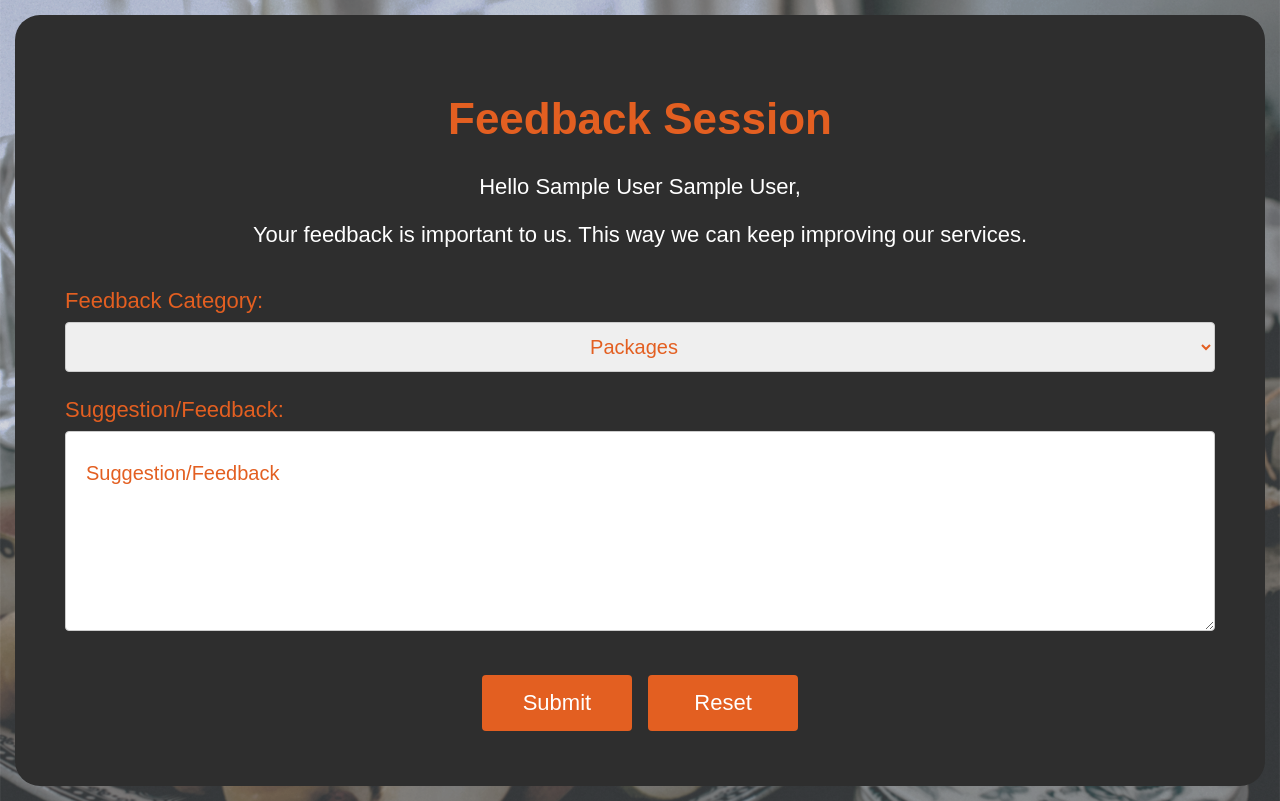
After one commit to simonj-suts/FoodEdgeWeb, a PHP site: page /feedback.php in a window 1280 px wide. The commit adds this page. Run offline with PHP 8.4, Linux system fonts and the light colour scheme; the visitor is signed in with stand-in values (Sample User, id 1); some web fonts are replaced.

Commit message:
Feedback page implementation

```diff
--- /dev/null
+++ b/feedback.php
@@ -0,0 +1,40 @@
+<!DOCTYPE html>
+<html lang="en">
+	<head>
+		<title>Feedback Form</title>
+		<meta charset="utf-8">
+		<meta name="description" content="FoodEdge Feedback Form">
+		<meta name="keywords" content="feedback, food, catering, services">
+		<meta name="author" content="Jibril Saleem">
+		<link rel="stylesheet" type="text/css" href="form_table.css"/>
+	</head>
+	<body class="feedbackformbody">
+		<?php session_start() ?>
+		<div class="feedbackform">
+			<form name="feedbackform" action="feedbackconfirmation.php" method="post" onsubmit="return myFunction()">
+				<h1 class="feedbackform_header">Feedback Session</h1>
+				<p class = "feedbacknames"> Hello <?php echo $_SESSION["fname"]; echo " ". $_SESSION["lname"];?>,</p>
+				<p class="feedbackdesc">Your feedback is important to us. This way we can keep improving our services.</p>
+
+				<div>
+					<label class="feedbacklabel" for="fcategory">Feedback Category: </label><br/>
+
+					<select name="feedbackcat" id="feedbackcat">
+					  <option value="Packages">Packages</option>
+					  <option value="Catering">Catering Services</option>
+					  <option value="Others">Others</option>
+					</select>
+				</div>
+
+				<div>
+					<label class="feedbacklabel" for="suggestion">Suggestion/Feedback: </label><br/>
+					<textarea name="suggestion" id="suggestion" maxlength="250" rows="6" placeholder="Suggestion/Feedback" required="required"></textarea>
+				<div>
+				<div class ="feedbackbuttongroup">
+					<button class="feedbacksubmitbutton"><span>Submit</span></button>
+					<input type="reset" class="feedbackresetbutton"></button>
+				</div>
+			</form>
+		</div>
+	</body>
+</html>
--- a/form_table.css
+++ b/form_table.css
@@ -933,3 +933,227 @@ h1.changePassword{
 [class="paymentpage"] input::-webkit-input-placeholder {
     transition: 0.5s ease-in;
 }
+
+/* Feedback pages CSS*/
+
+.feedbackformbody{
+	font-family: Nominee, Arial, sans-serif;
+	background-image: url("cateringbackground.png");
+	background-position: center; /* Center the image */
+ 	background-repeat: repeat; /* Do not repeat the image */
+  	background-size: cover; /* Resize the background image to cover the entire container */
+	margin: 15px;
+}
+
+.feedbackform_header {
+	text-align:center;
+	color: #e35f21;
+}
+
+.feedbackform {
+	display: block;
+	background-color:#2E2E2E;
+	padding: 50px;
+	font-size: 22px;
+	border-radius: 25px;
+}
+
+.feedbacknames {
+	text-align: center;
+	color: white;
+}
+
+.feedbackdesc{
+	text-align: center;
+	color: white;
+	margin-bottom: 40px;
+}
+
+.feedbacklabel{
+	color: #e35f21;
+}
+
+#feedbackcatinput{
+	width: 100%;
+    padding: 20px 20px;
+    margin: 8px 0 30px 0;
+    display: inline-block;
+    border: 1px solid #ccc;
+    border-radius: 4px;
+    box-sizing: border-box;
+}
+
+#suggestion{
+	width: 100%;
+    padding: 30px 20px;
+    margin: 8px 0;
+    display: inline-block;
+    border: 1px solid #ccc;
+    border-radius: 4px;
+    box-sizing: border-box;
+	font-size: 20px;
+	color: #e35f21;
+}
+
+#suggestion:focus{
+	outline: none !important;
+	border: 3px solid #e35f21;
+}
+
+#suggestion::placeholder {
+  color: #e35f21;
+  opacity: 1;
+}
+
+.feedbackbuttongroup{
+	padding-top: 25px;
+	text-align: center;
+}
+
+.confirmfeedbackbutton{
+	margin-top: 50px;
+	text-align: center;
+}
+
+.feedbacksubmitbutton, .feedbackresetbutton{
+	border-radius: 4px;
+	background-color: #e35f21;
+	border: none;
+	color: #FFFFFF;
+	text-align: center;
+	font-family: Nominee, Arial, sans-serif;
+	font-size: 22px;
+	padding: 15px;
+	width: 150px;
+	cursor: pointer;
+	margin: 5px;
+}
+
+.buttontohome{
+	border-radius: 4px;
+	background-color: #e35f21;
+	border: none;
+	color: #FFFFFF;
+	text-align: center;
+	font-family: Nominee, Arial, sans-serif;
+	font-size: 22px;
+	padding: 15px;
+	width: 250px;
+	cursor: pointer;
+	margin: 5px;
+}
+
+
+.feedbacksubmitbutton:hover, .feedbackresetbutton:hover, .buttontohome:hover{
+	background-color:black;
+	color: #e35f21;
+}
+
+.feedbacksubmitbutton span, .feedbackresetbutton span, .buttontohome span{
+	cursor: pointer;
+	display: inline-block;
+	position: relative;
+	transition: 0.5s;
+}
+
+.feedbacksubmitbutton span:after, .buttontohome span:after {
+	content: '\00bb';
+	position: absolute;
+	opacity: 0;
+	font-size: 40px;
+	bottom: -9px;
+	right: -10px;
+	transition: 0.5s;
+}
+
+.feedbackresetbutton span:after {
+	content: '\00AB';
+	font-size: 40px;
+	position: absolute;
+	opacity: 0;
+	bottom: -9px;
+	left: -80px;
+}
+
+.feedbackresetbutton:hover span{
+	padding-left: 20px;
+}
+
+.feedbacksubmitbutton:hover span, .buttontohome:hover span{
+	padding-right: 30px;
+}
+
+.feedbacksubmitbutton:hover span:after, .feedbackresetbutton:hover span:after, .buttontohome:hover span:after{
+	opacity: 1;
+	right: 0;
+}
+
+.confirmationfeedbackbody{
+	background-image: url("cateringbackground.png");
+	background-position: center; /* Center the image */
+ 	background-repeat: repeat; /* Do not repeat the image */
+	margin: 15px;
+}
+
+.feedbackmessage{
+	display: block;
+	background-color:#2E2E2E;
+	padding: 50px;
+	font-size: 22px;
+	border-radius: 25px;
+	margin-top: 30px;
+}
+
+.confirmheader{
+	color: #e35f21;
+	text-align: center;
+	font-size: 30px;
+}
+
+.confirmmessage{
+	color:white;
+	text-align: center;
+	font-size: 20px;
+	margin-top: 30px;
+	padding: 0 50px;
+}
+
+#feedbacklogo{
+	display: block;
+	margin: 0 auto;
+	max-width: 350px;
+}
+
+#feedbackcat {
+	width: 100%;
+  	padding: 12px 20px;
+	margin: 8px 0;
+	font-size: 20px;
+	display: inline-block;
+	border: 1px solid #ccc;
+	border-radius: 4px;
+	box-sizing: border-box;
+}
+
+#feedbackcat:focus {
+	outline: none !important;
+	border: 3px solid #e35f21;
+}
+
+#feedbackcat{
+	font-family: Nominee, Arial, sans-serif;
+	font-size: 20px;
+	text-align: center;
+	padding-bottom: 30px;
+	color: #e35f21;
+}
+
+#feedbackcat{
+	width: 100%;
+  	padding: 12px 20px;
+	margin: 8px 0 25px 0;
+	display: inline-block;
+	border: 1px solid #ccc;
+	border-radius: 4px;
+	box-sizing: border-box;
+}
```
Also changed, not shown: feedbackconfirmation.php (added, +45 -0 lines).
